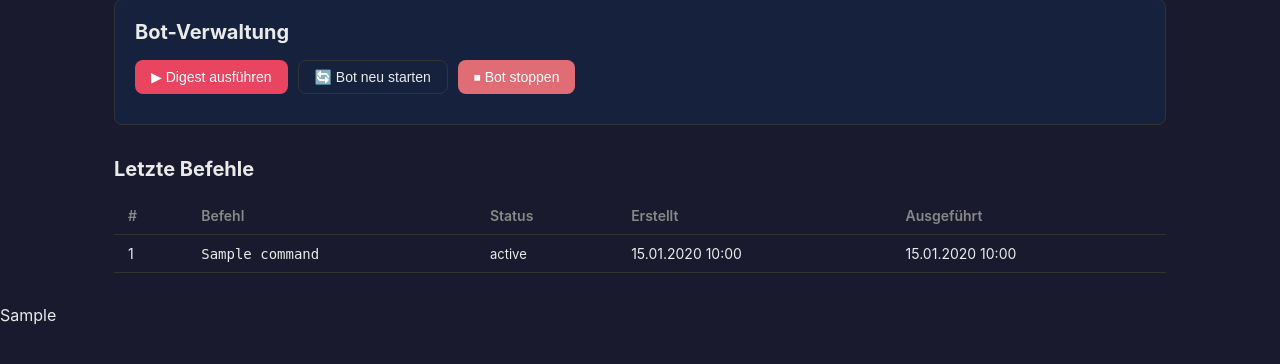
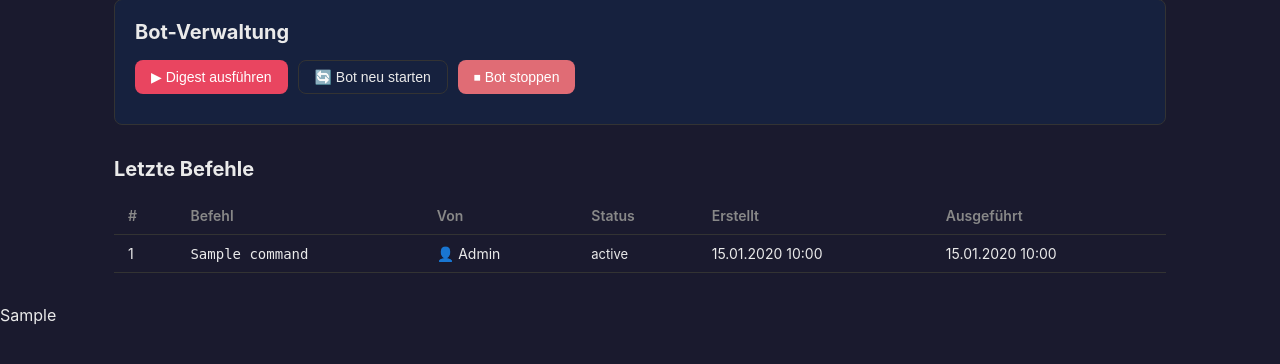
Before and after one commit to ChristianDev87/DailyNewsFeed-Frontend, a PHP site: template templates/admin.php in a window 1280 px wide. Shown: the part 215-579 px from the top of the page. Run offline with PHP 8.4, Linux system fonts and the light colour scheme; the template is opened without the code that fills it: most values are stand-ins (such as "Sample title", 1, 10 or a date in 2020); data that the repository does not hold is empty.

Commit message:
feat: log scheduler digest runs to bot_commands table
- SchedulerService writes pending entry before run, updates to done/failed after
- Admin dashboard shows 'Von' column: Scheduler vs Admin

```diff
--- a/templates/admin.php
+++ b/templates/admin.php
@@ -47,6 +47,7 @@
         <tr>
             <th>#</th>
             <th>Befehl</th>
+            <th>Von</th>
             <th>Status</th>
             <th>Erstellt</th>
             <th>Ausgeführt</th>
@@ -57,6 +58,7 @@
         <tr>
             <td><?= (int)$cmd['id'] ?></td>
             <td><code><?= htmlspecialchars($cmd['command'], ENT_QUOTES) ?></code></td>
+            <td><?= $cmd['created_by'] === 'scheduler' ? '🕐 Scheduler' : '👤 Admin' ?></td>
             <td>
                 <span class="status-badge status-<?= htmlspecialchars($cmd['status'], ENT_QUOTES) ?>">
                     <?= match($cmd['status']) {
```
